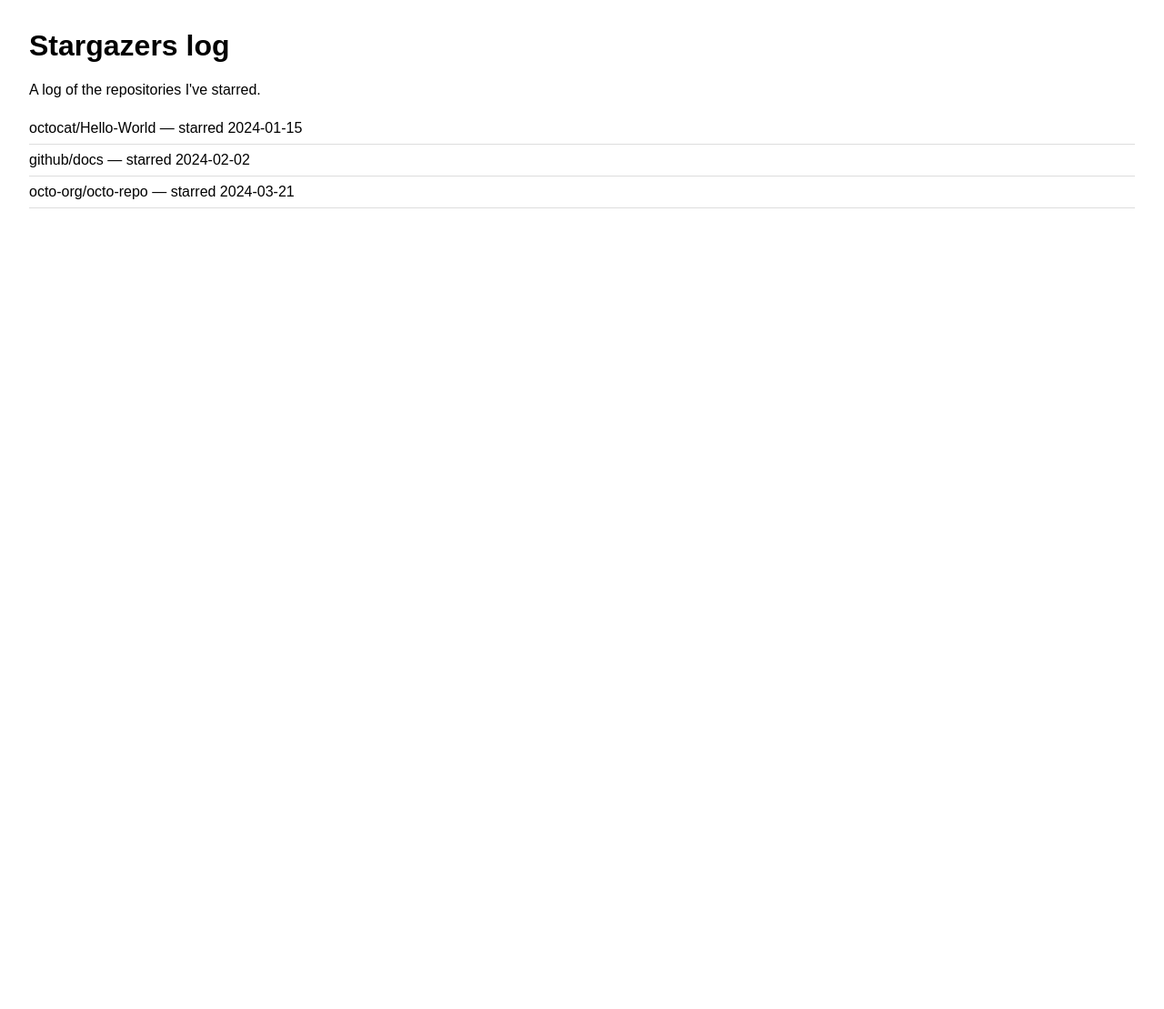
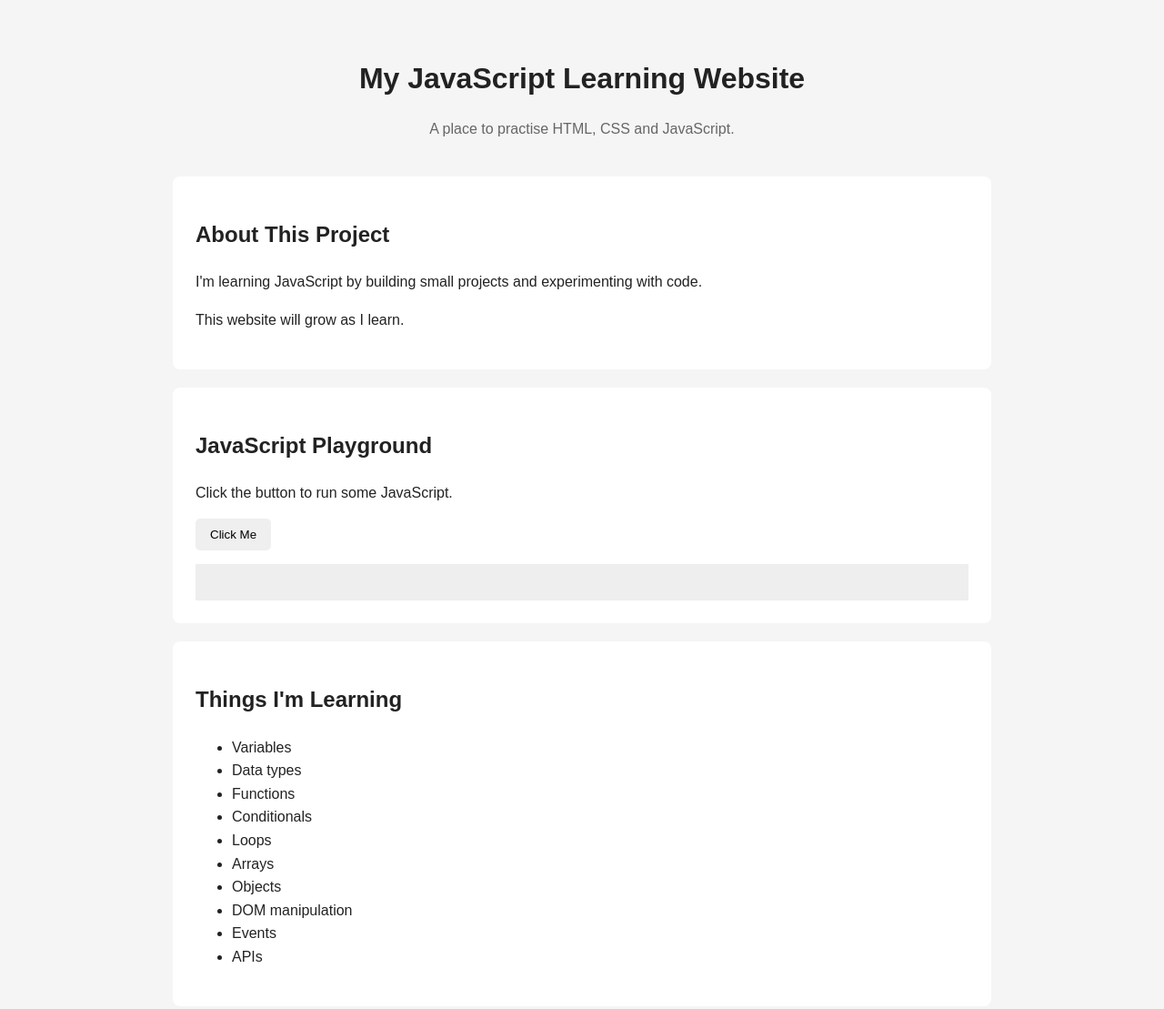
Before and after one commit to JamesPerry11/stagazers-log, a plain HTML site: page index.html in a window 1280 px wide. Shown: the whole page at 91% size. Before the commit the page ends 800 px from the top, so only its background shows below. Drawn offline with Linux system fonts and the light colour scheme.

Commit message:
Start of learning project
Backed up the old stargazers files.
Started the learning javascript project.

````diff
--- a/index.html
+++ b/index.html
@@ -1,14 +1,77 @@
 <!DOCTYPE html>
 <html lang="en">
-  <head>
-    <meta charset="utf-8">
-    <title>Stargazers log</title>
+
+<head>
+    <meta charset="UTF-8">
+    <meta name="viewport" content="width=device-width, initial-scale=1.0">
+
+    <title>JavaScript Learning</title>
+
     <link rel="stylesheet" href="style.css">
-  </head>
-  <body>
-    <h1>Stargazers log</h1>
-    <p>A log of the repositories I've starred.</p>
-    <ul id="starred"></ul>
+</head>
+
+<body>
+
+    <header>
+        <h1>My JavaScript Learning Website</h1>
+
+        <p class="subtitle">
+            A place to practise HTML, CSS and JavaScript.
+        </p>
+    </header>
+
+    <main>
+
+        <section>
+            <h2>About This Project</h2>
+
+            <p>
+                I'm learning JavaScript by building small projects
+                and experimenting with code.
+            </p>
+
+            <p>
+                This website will grow as I learn.
+            </p>
+        </section>
+
+
+        <section>
+            <h2>JavaScript Playground</h2>
+
+            <p>
+                Click the button to run some JavaScript.
+            </p>
+
+            <button id="myButton">
+                Click Me
+            </button>
+
+            <div id="output"></div>
+        </section>
+
+
+        <section>
+            <h2>Things I'm Learning</h2>
+
+            <ul>
+                <li>Variables</li>
+                <li>Data types</li>
+                <li>Functions</li>
+                <li>Conditionals</li>
+                <li>Loops</li>
+                <li>Arrays</li>
+                <li>Objects</li>
+                <li>DOM manipulation</li>
+                <li>Events</li>
+                <li>APIs</li>
+            </ul>
+        </section>
+
+    </main>
+
+
     <script src="script.js"></script>
-  </body>
+
+</body>
 </html>
--- a/script.js
+++ b/script.js
@@ -1,10 +1,8 @@
-fetch("events.json")
-  .then((response) => response.json())
-  .then((events) => {
-    const list = document.querySelector("#starred");
-    events.forEach((event) => {
-      const item = document.createElement("li");
-      item.textContent = `${event.name} — starred ${event.starred}`;
-      list.appendChild(item);
-    });
-  });
+```javascript
+const button = document.getElementById("myButton");
+const output = document.getElementById("output");
+
+button.addEventListener("click", function () {
+    output.textContent = "You just ran some JavaScript!";
+});
+```
--- /dev/null
+++ b/style-stargazers.css
@@ -0,0 +1,14 @@
+body {
+  font-family: sans-serif;
+  margin: 2rem;
+}
+
+ul {
+  list-style: none;
+  padding: 0;
+}
+
+li {
+  padding: 0.5rem 0;
+  border-bottom: 1px solid #ddd;
+}
--- a/style.css
+++ b/style.css
@@ -1,14 +1,43 @@
 body {
-  font-family: sans-serif;
-  margin: 2rem;
+    font-family: Arial, sans-serif;
+    max-width: 900px;
+    margin: 0 auto;
+    padding: 40px 20px;
+    line-height: 1.6;
+    background-color: #f5f5f5;
+    color: #222;
 }
 
-ul {
-  list-style: none;
-  padding: 0;
+header {
+    text-align: center;
+    margin-bottom: 40px;
 }
 
-li {
-  padding: 0.5rem 0;
-  border-bottom: 1px solid #ddd;
+h1 {
+    margin-bottom: 5px;
 }
+
+.subtitle {
+    color: #666;
+}
+
+section {
+    background: white;
+    padding: 25px;
+    margin-bottom: 20px;
+    border-radius: 8px;
+}
+
+button {
+    padding: 10px 16px;
+    border: none;
+    border-radius: 5px;
+    cursor: pointer;
+}
+
+#output {
+    margin-top: 15px;
+    padding: 10px;
+    background: #eee;
+    min-height: 20px;
+}
````
Also changed, not shown: index-stargazers.html (added, +14 -0 lines), script-stargazers.js (added, +10 -0 lines).
